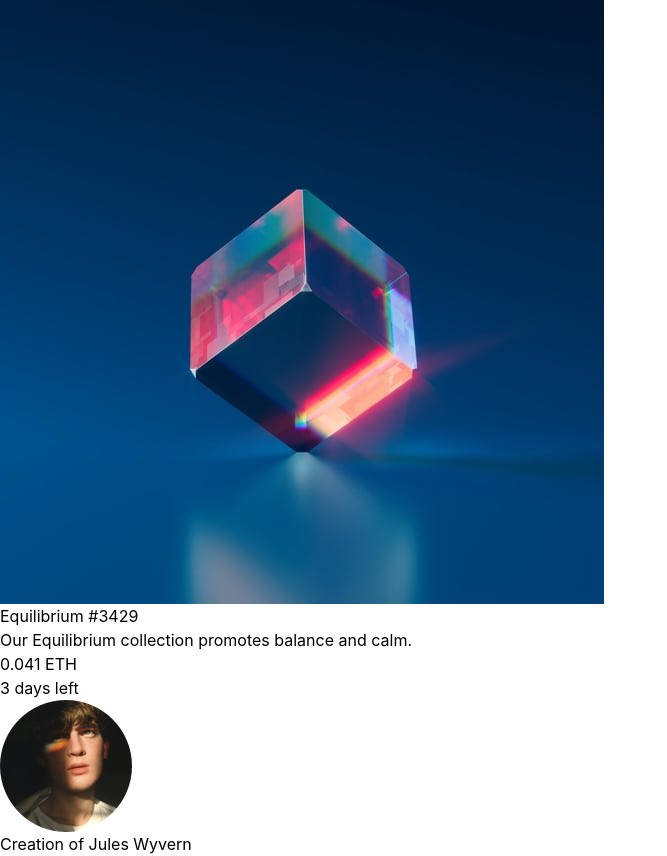
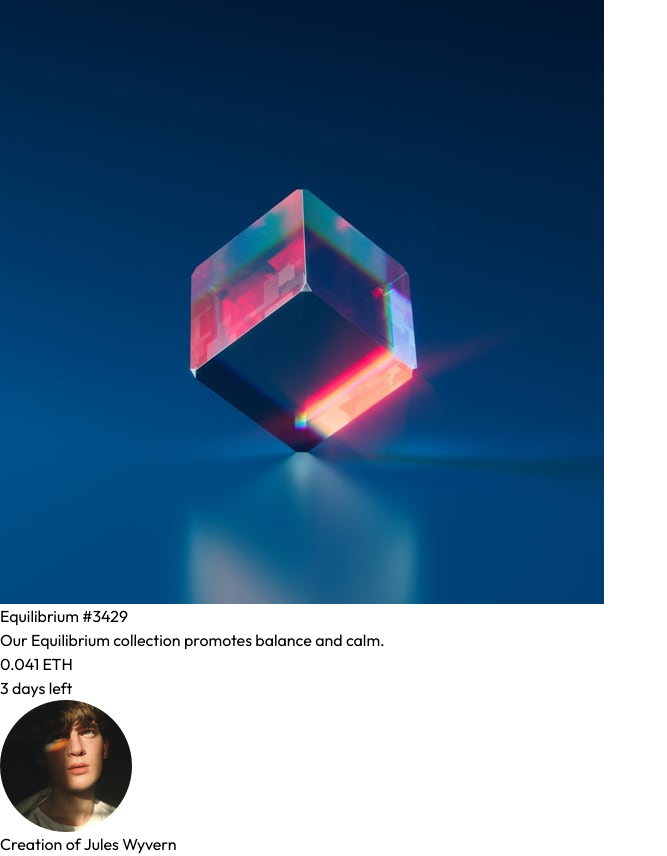
Before and after one commit to revuwem/nft-preview-card-component, a React (Vite) app: page / in a window 1280 px wide. Shown: the whole page, without its empty margins (0-667 px from the left). Built offline with nearby package versions, Linux system fonts and the light colour scheme.

Commit message:
feat(styles): set font

```diff
--- a/src/index.css
+++ b/src/index.css
@@ -1,9 +1,11 @@
+@import url("https://fonts.googleapis.com/css2?family=Outfit:wght@300;400;600&display=swap");
+
 @tailwind base;
 @tailwind components;
 @tailwind utilities;
 
 :root {
-  font-family: Inter, Avenir, Helvetica, Arial, sans-serif;
+  font-family: "Outfit", Inter, Avenir, Helvetica, Arial, sans-serif;
   font-size: 16px;
   line-height: 24px;
   font-weight: 400;
```
